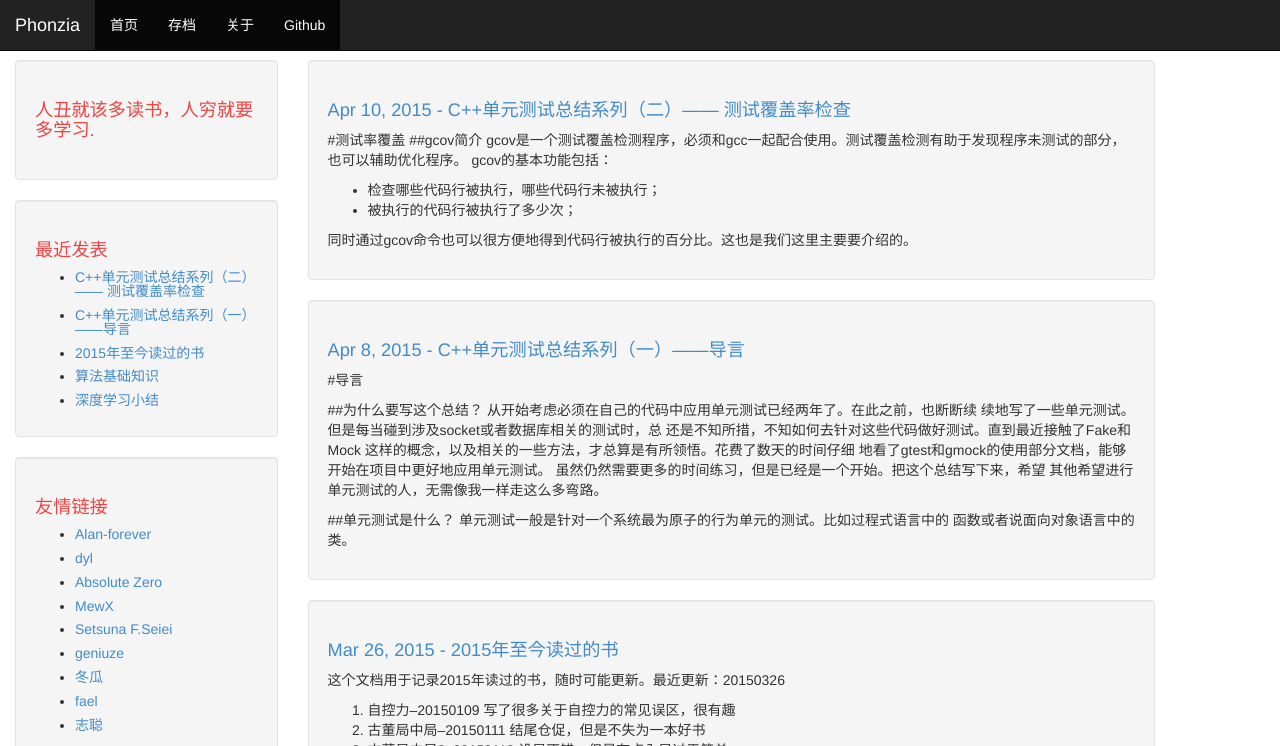
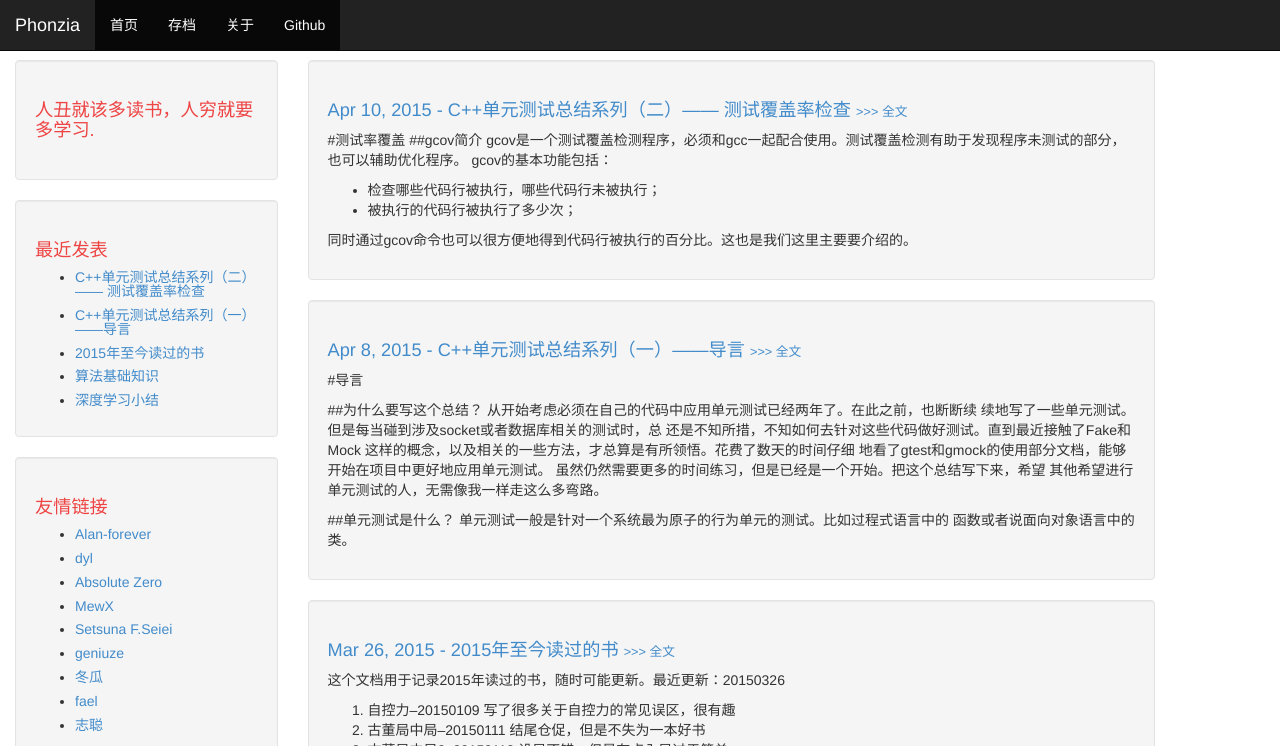
Before and after one commit to phonzia/old_blog, a Jekyll site: the page built from index.html, in a window 1280 px wide and 1400 px high. Shown: the top 746 px of the window. Built offline with Jekyll 4.4.1, drawn with Linux system fonts in a browser that asks for light colours; Markdown is read by kramdown in place of the engine named in the settings; some of the changed text lies outside the part shown.

Commit message:
add whole content sign

```diff
--- a/css/theme.css
+++ b/css/theme.css
@@ -49,3 +49,7 @@ body {
 .author a {
     color: #ee4444;
 }
+
+.whole_content {
+    font-size: 0.7em;
+}
--- a/index.html
+++ b/index.html
@@ -5,7 +5,7 @@ layout: default
 {% for post in site.posts %}
 <div class="article">
     <div class="well">
-        <h1><a href="{{ site.baseurl}}{{ post.url }}">{{ post.date | date: "%b %-d, %Y" }} - {{ post.title }}</a></h1>
+        <h1><a href="{{ site.baseurl}}{{ post.url }}">{{ post.date | date: "%b %-d, %Y" }} - {{ post.title }} <span class="whole_content">>>> 全文</span></a></h1>
         <div class="content">
             {{ post.excerpt }}
         </div>
```
